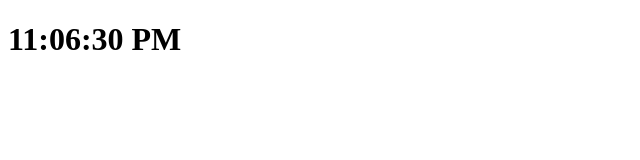
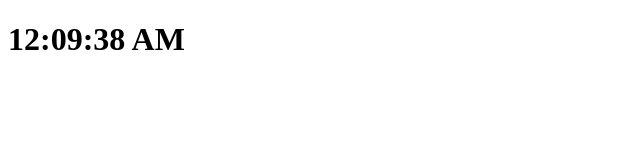
Before and after one commit to russellgoldenberg/test-actions, a website: page index.html in a window 1280 px wide. Shown: the full height of the page, 0-640 px from the left. Drawn offline with Linux system fonts and the light colour scheme.

Commit message:
Deploying to gh-pages from  @ 949ae750db83cffe888fbb6e89845eb121ac95c0 🚀

```diff
--- a/index.html
+++ b/index.html
@@ -10,7 +10,7 @@
   <head></head>
   <body>
 		<h1>
-		11:06:30 PM
+		12:09:38 AM
 		</h1>
   </body>
 </html>
```
